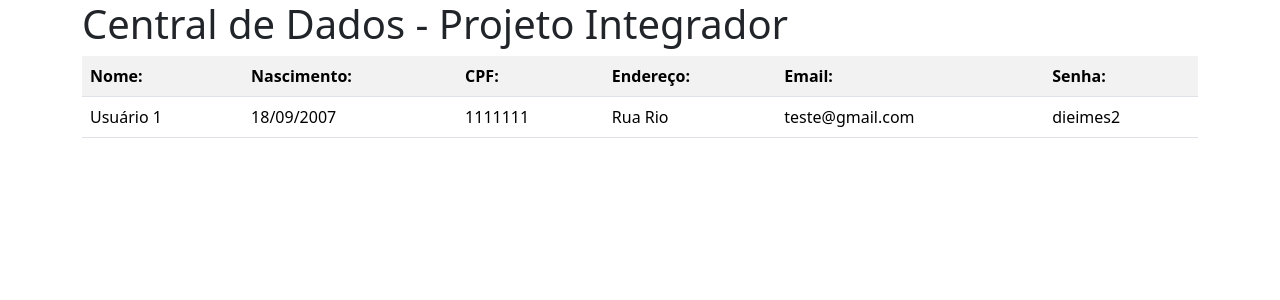
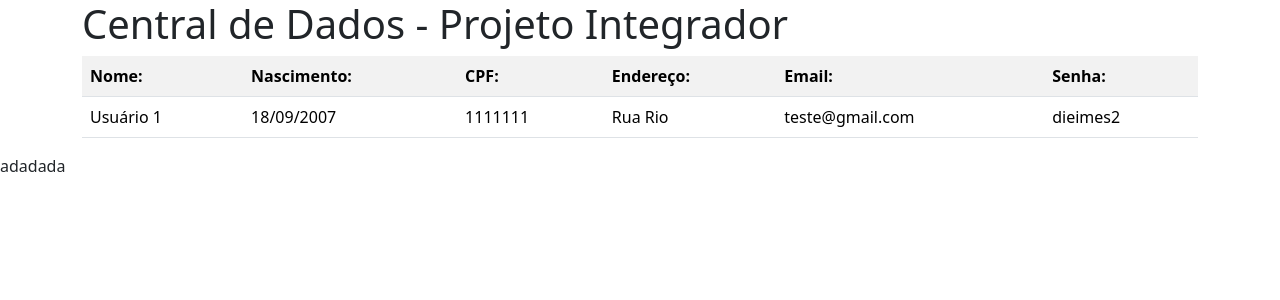
Before and after one commit to DarkZeus1235/Projeto_Integrador, a PHP site: page /central.php in a window 1280 px wide. Shown: the top 300 px of the page. Run offline with PHP 8.4, Linux system fonts and the light colour scheme.

Commit message:
atualização

```diff
--- a/central.php
+++ b/central.php
@@ -32,6 +32,7 @@
                 </tr>
             </table>
         </div>
+        adadada
     </body>
     <script src="https://cdn.jsdelivr.net/npm/bootstrap@5.3.0-alpha3/dist/js/bootstrap.bundle.min.js" integrity="sha384-ENjdO4Dr2bkBIFxQpeoTz1HIcje39Wm4jDKdf19U8gI4ddQ3GYNS7NTKfAdVQSZe" crossorigin="anonymous"></script>
 </html>
```
